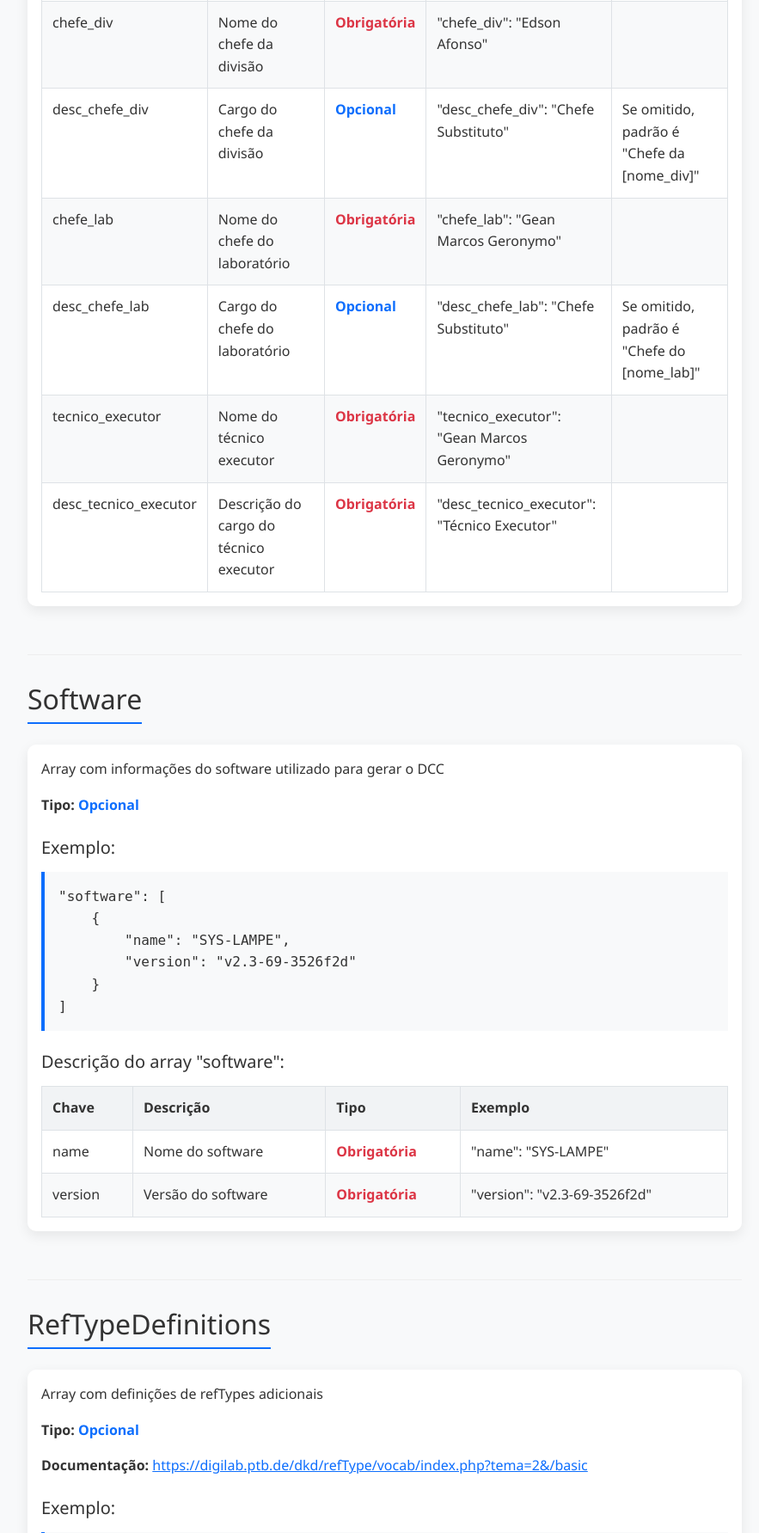
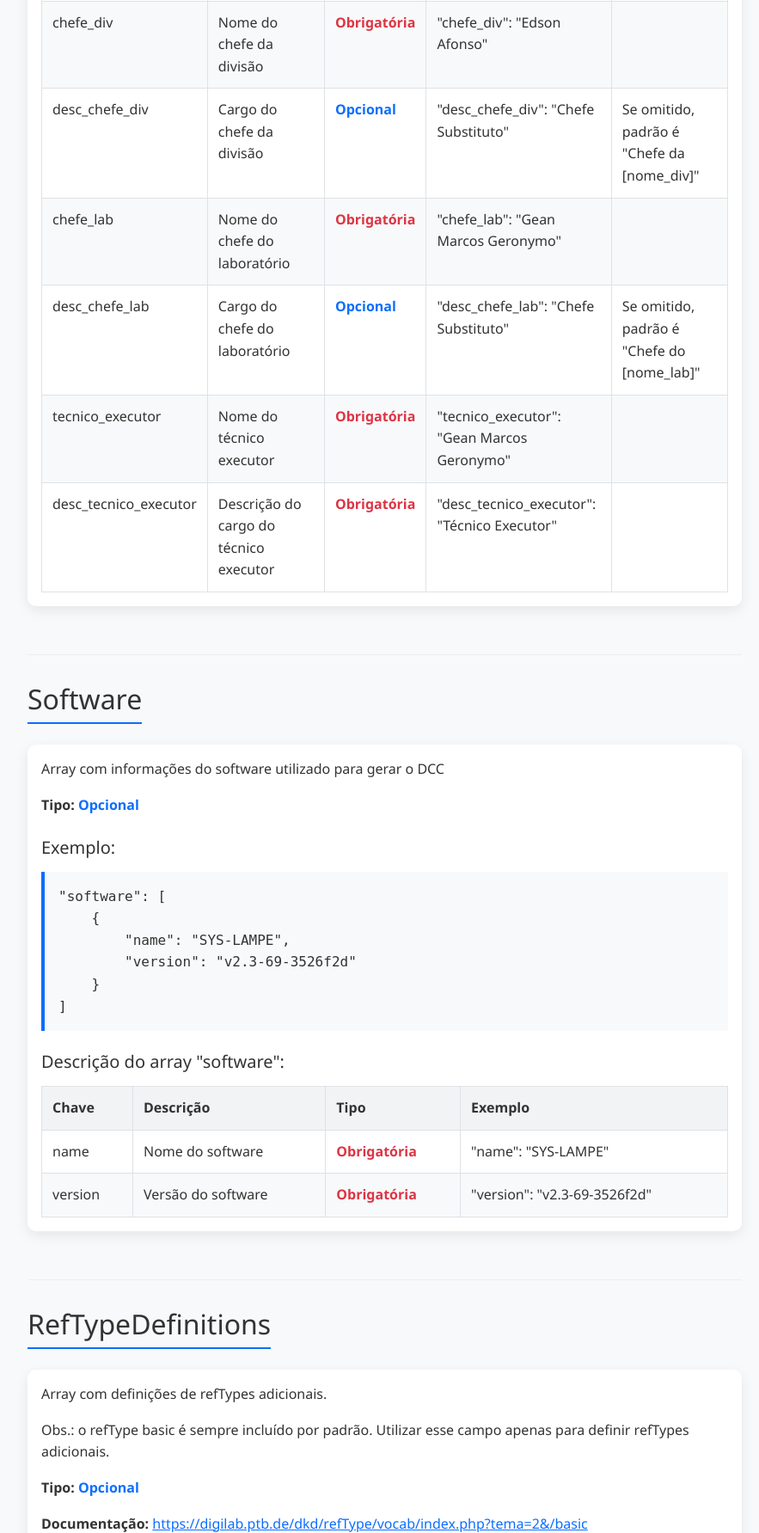
Before and after one commit to gmgeronymo/dcc_tools, a Flask app: page /dcc/api_doc in a window 1280 px wide. Shown: the part 3069-4852 px from the top of the page at 86% size, without its empty margins (335-1218 px from the left). Run offline with Flask 3, Linux system fonts and the light colour scheme; some libraries are stand-ins or nearby versions.

Commit message:
ajustes documentacao

```diff
--- a/flask/app/templates/api_documentation.html
+++ b/flask/app/templates/api_documentation.html
@@ -129,6 +129,7 @@
                         <li><a href="#measurand">Mensurando</a></li>
                         <li><a href="#indices">Índices</a></li>
                         <li><a href="#results">Resultados</a></li>
+			<li><a href="#obs">Observações</a></li>
                         <li><a href="#full-example">Exemplo Completo</a></li>
                     </ul>
                 </div>
@@ -382,7 +383,8 @@
                     <h2 class="section-title">RefTypeDefinitions</h2>
                     <div class="card">
                         <div class="card-body">
-                            <p>Array com definições de refTypes adicionais</p>
+                            <p>Array com definições de refTypes adicionais.</p>
+			    <p>Obs.: o refType basic é sempre incluído por padrão. Utilizar esse campo apenas para definir refTypes adicionais.</p>
                             <p><strong>Tipo:</strong> <span class="optional">Opcional</span></p>
                             <p><strong>Documentação:</strong> <a href="https://digilab.ptb.de/dkd/refType/vocab/index.php?tema=2&/basic" target="_blank">https://digilab.ptb.de/dkd/refType/vocab/index.php?tema=2&/basic</a></p>
 
@@ -968,6 +970,24 @@
                     </div>
                 </div>
 
+		<!-- Observações -->
+                <div class="page-section" id="obs">
+                    <h2 class="section-title">Observações</h2>
+                    <div class="card">
+                        <div class="card-body">
+                            <p>Array de strings com as observações (opcional)</p>
+                            <p><strong>Tipo:</strong> <span class="optional">Opcional</span></p>
+
+                            <h5 class="mt-4">Exemplo:</h5>
+                            <div class="example-box">"observacoes": [
+	"Obs. 1: Texto da primeira observação",
+	"Obs. 2: Texto da segunda observação"
+]</div>
+
+                        </div>
+                    </div>
+                </div>
+
                 <!-- Exemplo Completo -->
                 <div class="page-section" id="full-example">
                     <h2 class="section-title">Exemplo Completo</h2>
@@ -1126,6 +1146,10 @@
             "unc": "37",
             "k": "2.28"
         }
+    ],
+    "observacoes": [
+	"Obs. 1: Texto da primeira observação",
+	"Obs. 2: Texto da segunda observação"
     ]
 }</div>
                         </div>
```
